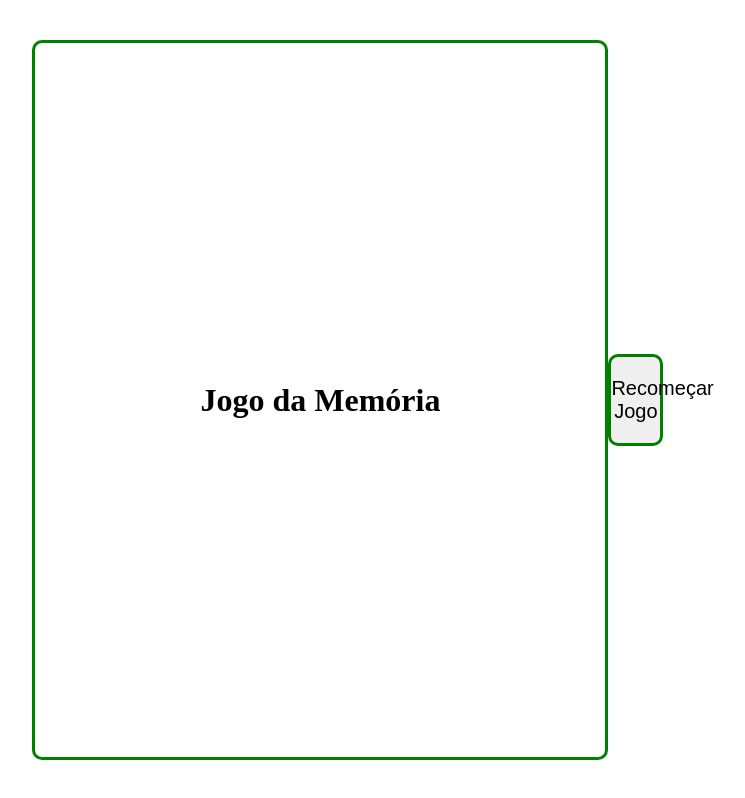
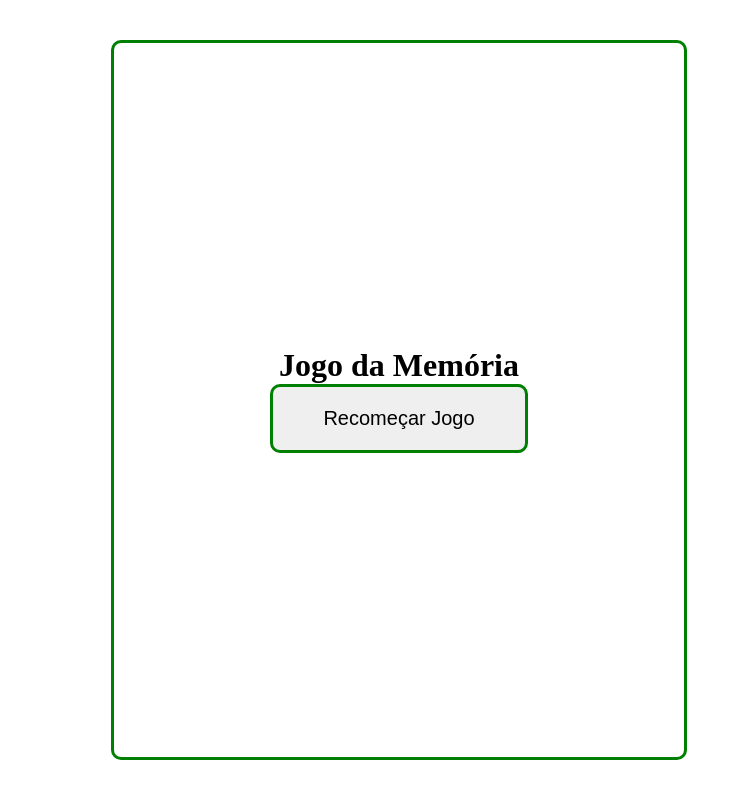
Before and after one commit to VanessaTrajano/DCC207-Projeto1, a React (Vite) app: page / in a window 1280 px wide. Shown: the whole page, without its empty margins (241-986 px from the left). Built offline with nearby package versions, Linux system fonts and the light colour scheme.

Commit message:
Fazendo ajustes

```diff
--- a/src/App.jsx
+++ b/src/App.jsx
@@ -1,12 +1,10 @@
 import './App.css'
 import Jogo from './components/Jogo'
-import Botao from './botao'
 
 function App() {
   return (
     <div className='aplicativo'>
       <Jogo/>
-      <Botao/>
     </div>
   )
 }
--- a/src/botao.css
+++ b/src/components/Botao.css
@@ -1,7 +1,6 @@
 .reset {
-    max-width: 35%;
-    width: 100%;
-    padding: 20px 0;
+    width: fit-content;
+    padding: 20px 50px;
     border: 3px solid green;
     cursor: pointer;
     border-radius: 10px;
--- a/src/botao.jsx
+++ b/src/components/Botao.jsx
@@ -1,11 +1,11 @@
-import './botao.css'
+import './Botao.css'
 
 function Botao() {
 
     return (
-        <div className='body'>
+        <>
             <button className='reset'>Recomeçar Jogo</button>
-        </div>
+        </>
     )
 }
 
--- a/src/components/Jogo.css
+++ b/src/components/Jogo.css
@@ -3,6 +3,7 @@
     height: 90vh;
     width: 45vw;
     display: flex;
+    flex-direction: column;
     align-items: center;
     justify-content: center;
     border-radius: 10px;
--- a/src/components/Jogo.jsx
+++ b/src/components/Jogo.jsx
@@ -1,3 +1,4 @@
+import Botao from './Botao'
 import './Jogo.css'
 
 function Jogo() {
@@ -6,7 +7,7 @@ function Jogo() {
     <div className="container">
       <h1>Jogo da Memória</h1>
       <div></div> {/* aqui ficarão as cartas */}
-      {/* aqui deverá ter o componente do botão */}
+      <Botao/>
     </div>
   )
 }
```
